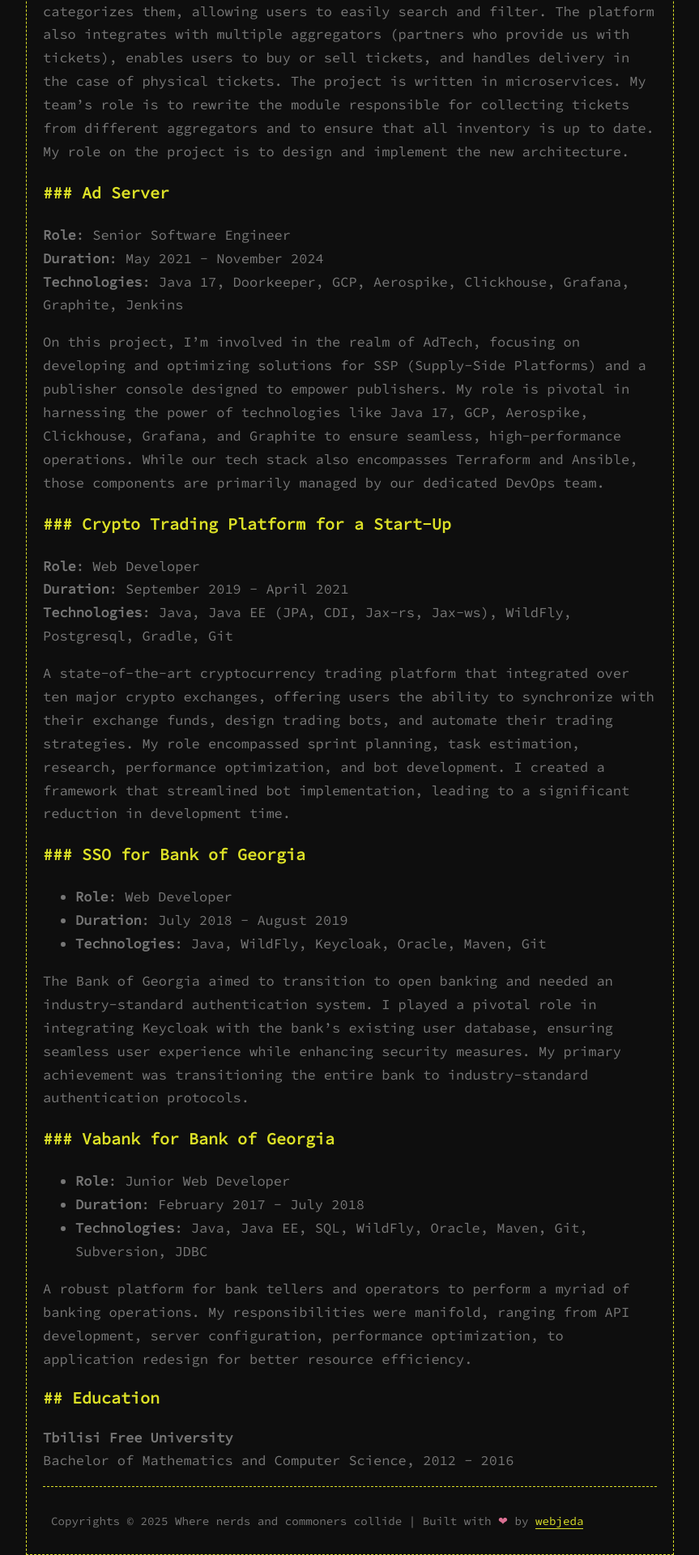
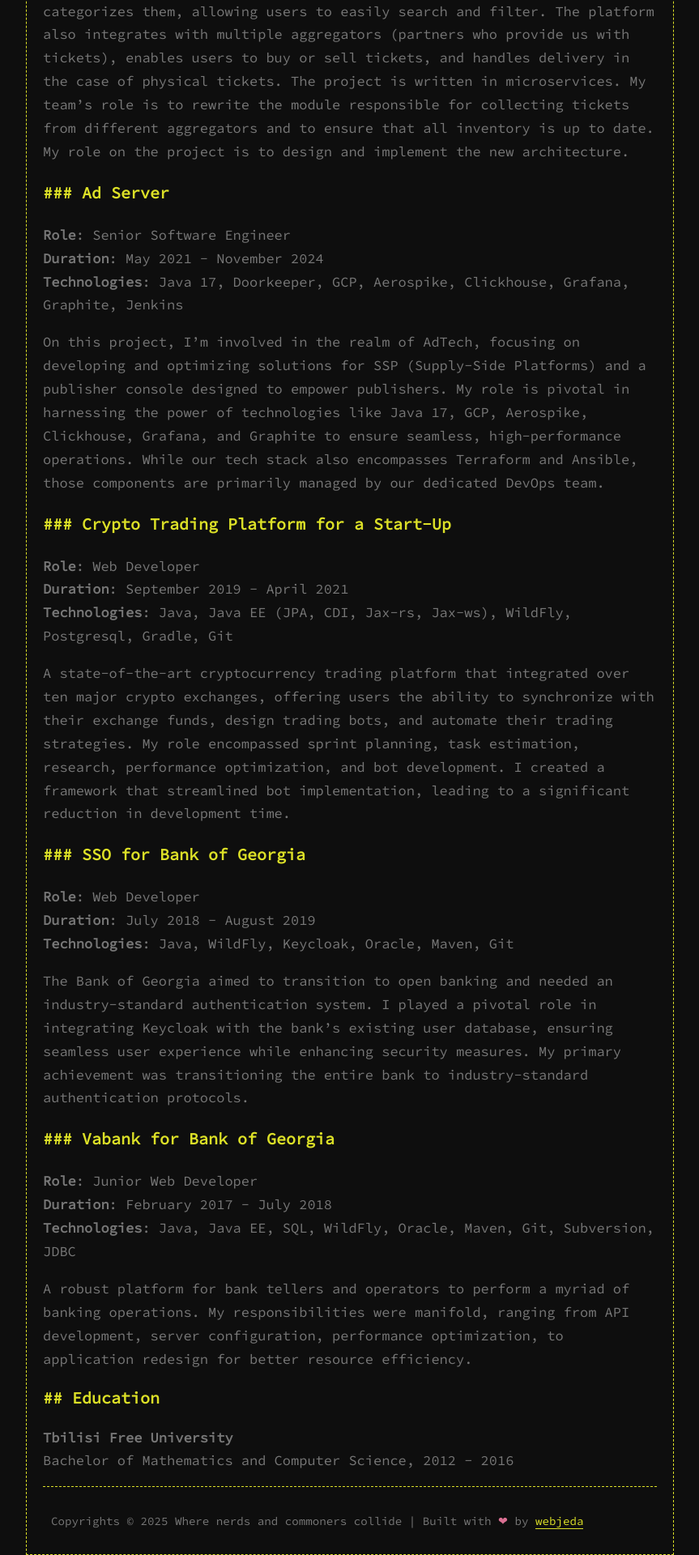
Before and after one commit to gkink/gkink.github.io, a Jekyll site: the page built from about.md, in a window 1280 px wide. Shown: the part 3229-5149 px from the top of the page at 81% size, without its empty margins (208-1071 px from the left). Built offline with Jekyll 4.4.1, drawn with Linux system fonts in a browser that asks for light colours.

```diff
--- a/about.md
+++ b/about.md
@@ -96,16 +96,16 @@ On this project, I'm involved in the realm of AdTech, focusing on developing and
 A state-of-the-art cryptocurrency trading platform that integrated over ten major crypto exchanges, offering users the ability to synchronize with their exchange funds, design trading bots, and automate their trading strategies. My role encompassed sprint planning, task estimation, research, performance optimization, and bot development. I created a framework that streamlined bot implementation, leading to a significant reduction in development time.
 
 ### SSO for Bank of Georgia
-- **Role**: Web Developer
-- **Duration**: July 2018 - August 2019
-- **Technologies**: Java, WildFly, Keycloak, Oracle, Maven, Git
+**Role**: Web Developer
+**Duration**: July 2018 - August 2019
+**Technologies**: Java, WildFly, Keycloak, Oracle, Maven, Git
 
 The Bank of Georgia aimed to transition to open banking and needed an industry-standard authentication system. I played a pivotal role in integrating Keycloak with the bank's existing user database, ensuring seamless user experience while enhancing security measures. My primary achievement was transitioning the entire bank to industry-standard authentication protocols.
 
 ### Vabank for Bank of Georgia
-- **Role**: Junior Web Developer
-- **Duration**: February 2017 - July 2018
-- **Technologies**: Java, Java EE, SQL, WildFly, Oracle, Maven, Git, Subversion, JDBC
+**Role**: Junior Web Developer
+**Duration**: February 2017 - July 2018
+**Technologies**: Java, Java EE, SQL, WildFly, Oracle, Maven, Git, Subversion, JDBC
 
 A robust platform for bank tellers and operators to perform a myriad of banking operations. My responsibilities were manifold, ranging from API development, server configuration, performance optimization, to application redesign for better resource efficiency.
 
```
